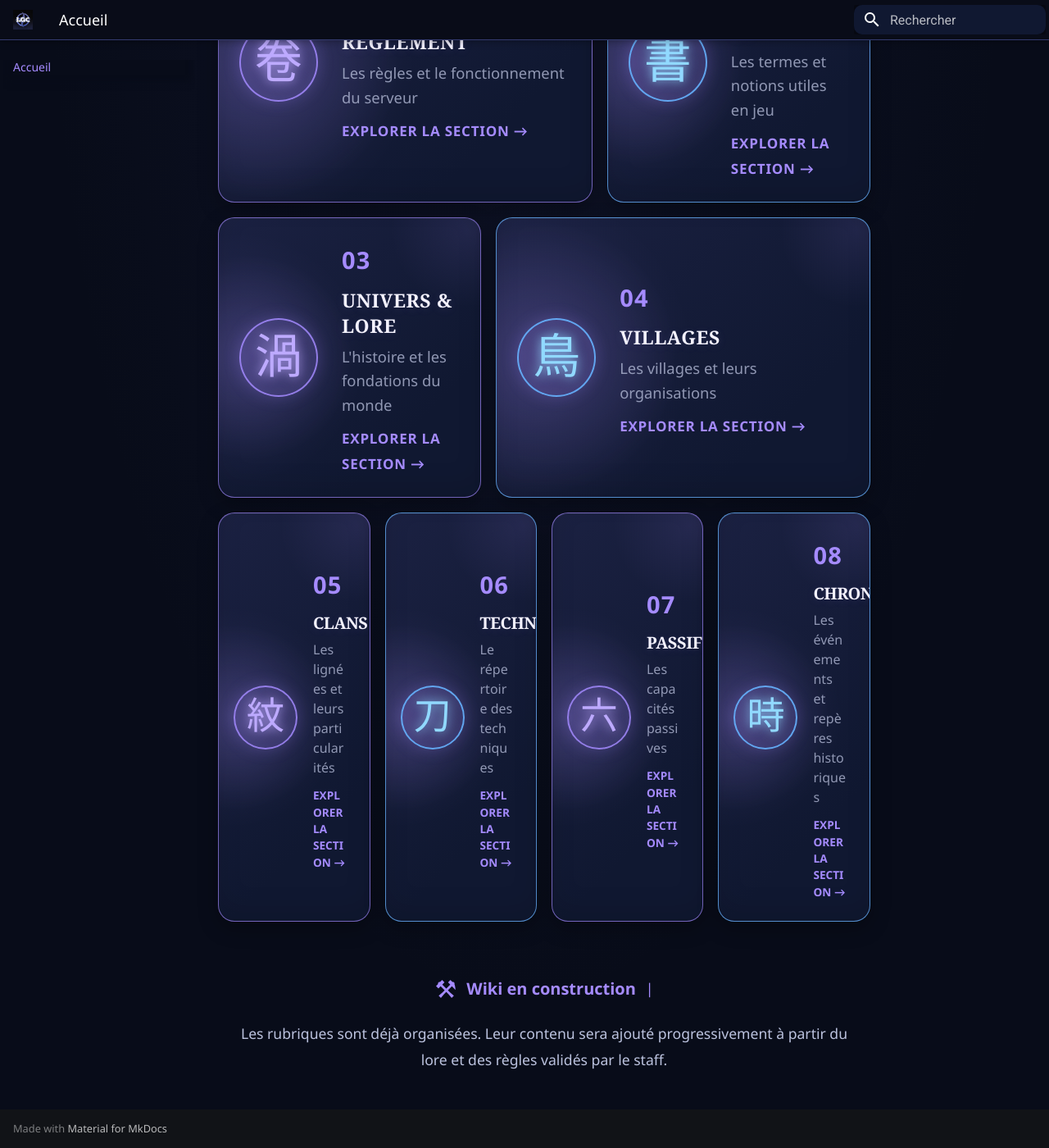
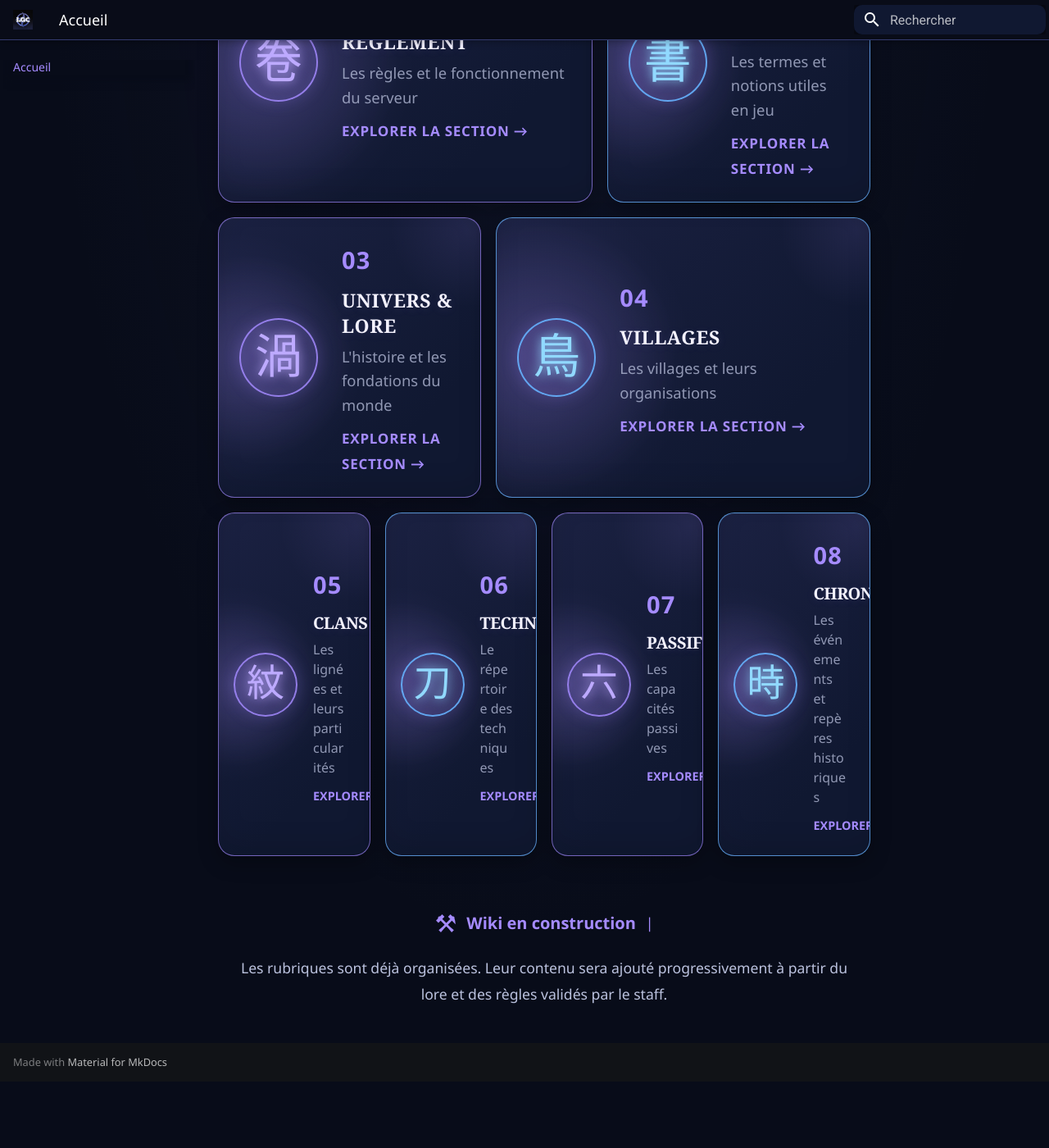
Before and after one commit to Foetic/naruto-legacy-wiki, an MkDocs documentation site: the page built from docs/index.md, in a window 1280 px wide and 1400 px high, scrolled down 1119 px. Shown: the whole window at 82% size. Built offline with MkDocs 1.6.1 and Material for MkDocs 9.7.7, drawn with Linux system fonts in a browser that asks for light colours; after the commit the page ends 2438 px from its top, so only the background shows below that.

Commit message:
Update extra.css

```diff
--- a/docs/stylesheets/extra.css
+++ b/docs/stylesheets/extra.css
@@ -1170,3 +1170,84 @@ body {
     font-size: 0.8rem !important;
   }
 }
+/* ==========================================
+   NARUTO LEGACY — PREMIUM HOVER EFFECTS
+========================================== */
+
+/* LIENS DES PETITES CARTES */
+
+.legacy-small .legacy-link {
+  font-size: 0 !important;
+  white-space: nowrap;
+}
+
+.legacy-small .legacy-link::after {
+  content: "EXPLORER →";
+  font-size: 0.72rem;
+}
+
+/* TRANSITIONS */
+
+.legacy-card {
+  transition:
+    transform 0.35s ease,
+    border-color 0.35s ease,
+    box-shadow 0.35s ease,
+    background 0.35s ease !important;
+}
+
+/* EFFET AU SURVOL */
+
+.legacy-card:hover {
+  transform: translateY(-5px) !important;
+
+  border-color: #B9A5FF !important;
+
+  box-shadow:
+    0 12px 35px rgba(0, 0, 0, 0.35),
+    0 0 22px rgba(143, 119, 255, 0.25),
+    inset 0 0 25px rgba(143, 119, 255, 0.08) !important;
+}
+
+/* ICÔNES */
+
+.legacy-icon {
+  transition:
+    transform 0.35s ease,
+    box-shadow 0.35s ease,
+    background 0.35s ease !important;
+}
+
+.legacy-card:hover .legacy-icon {
+  transform: translateY(-50%) scale(1.08) !important;
+
+  box-shadow:
+    0 0 28px rgba(165, 139, 255, 0.4),
+    inset 0 0 20px rgba(165, 139, 255, 0.2) !important;
+
+  background: rgba(119, 105, 220, 0.25);
+}
+
+/* LIENS */
+
+.legacy-card .legacy-link {
+  transition: color 0.3s ease;
+}
+
+.legacy-card:hover .legacy-link {
+  color: #D5C8FF !important;
+}
+
+/* ACCESSIBILITÉ */
+
+@media (prefers-reduced-motion: reduce) {
+  .legacy-card,
+  .legacy-icon,
+  .legacy-link {
+    transition: none !important;
+  }
+
+  .legacy-card:hover {
+    transform: none !important;
+  }
+}
```
